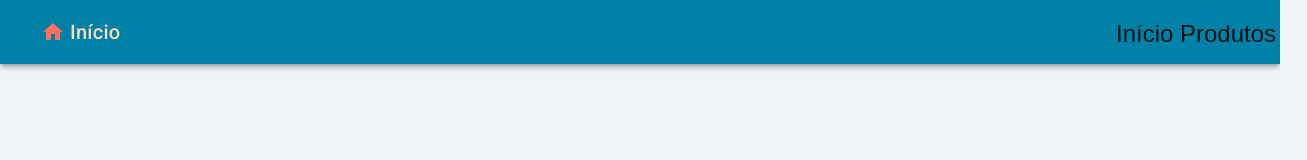
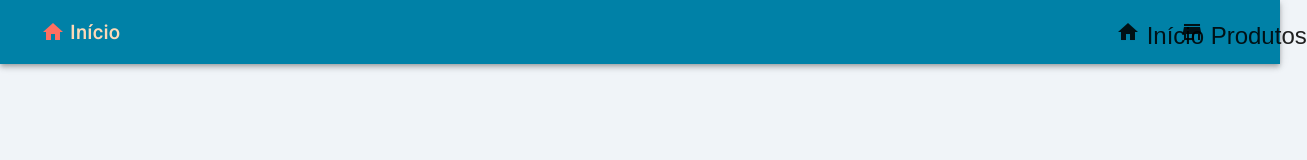
Before and after one commit to van-gomes/angular-project-essential, an Angular app in the folder products-frontend/: page / in a window 1280 px wide. Shown: the top 160 px of the page, 1307 px wide, since content can reach past the window. Built offline with nearby package versions, Linux system fonts and the light colour scheme.

Commit message:
Rename toogle functions and create toggleComponentHome function

```diff
--- a/products-frontend/src/app/components/templats/header/header.component.html
+++ b/products-frontend/src/app/components/templats/header/header.component.html
@@ -7,35 +7,18 @@
     </span>
 
     <div class="header_menu">
-        <!-- <a routerLink="/">
-            <i class="material-icons">home</i> Início
-        </a>
-        <a routerLink="/products">
-            <i class="material-icons">storefront</i> Produtos
-        </a> -->
-
         <!-- Botão de menu com acionador -->
-        <button mat-icon-button [matMenuTriggerFor]="menu" aria-label="Example icon-button">
-            <!-- <mat-icon>more_vert</mat-icon> -->
+        <button mat-icon-button (click)="toggleComponentHome()">
+            <mat-icon>home</mat-icon>
             Início
         </button>
 
-        <button mat-icon-button (click)="toggleComponent()" aria-label="Example icon-button">
-            <!-- <mat-icon>more_vert</mat-icon> -->
+        <button mat-icon-button (click)="toggleComponentProducts()">
+            <mat-icon>store</mat-icon>
              Produtos
         </button>
     </div>
 </mat-toolbar>
 
-<!-- Definição do mat-menu com identificador #menu -->
-<mat-menu #menu="matMenu">
-    <button mat-menu-item>Opção 1</button>
-    <button mat-menu-item>Opção 2</button>
-</mat-menu>
-
-<!-- <mat-menu #menu2="matMenu">
-    <button mat-menu-item>Opção 1</button>
-    <button mat-menu-item>Opção 2</button>
-</mat-menu>  -->
-
-<app-product-read *ngIf="showComponent"></app-product-read>
+<app-home *ngIf="showComponentHome"></app-home>
+<app-product-read *ngIf="showComponentProducts"></app-product-read>
--- a/products-frontend/src/app/components/templats/header/header.component.ts
+++ b/products-frontend/src/app/components/templats/header/header.component.ts
@@ -2,6 +2,7 @@ import { Component } from '@angular/core';
 import { CommonModule } from '@angular/common';
 import { MatToolbarModule } from '@angular/material/toolbar';
 import { HeaderService } from './header.service';
+import { HomeComponent } from '../../../views/home/home.component';
 import { ProductReadComponent } from '../../product/product-read/product-read.component';
 import {MatMenuModule} from '@angular/material/menu';
 import {MatButtonModule} from '@angular/material/button';
@@ -13,10 +14,10 @@ import { RouterModule } from '@angular/router';
   standalone: true,
   imports: [
     ProductReadComponent,
+    HomeComponent,
     CommonModule,
     MatToolbarModule,
     MatButtonModule,
-    MatMenuModule,
     MatIconModule,
     RouterModule
   ],
@@ -24,15 +25,20 @@ import { RouterModule } from '@angular/router';
   styleUrls: ['./header.component.css']
 })
 export class HeaderComponent {
-  showComponent = false;
+  showComponentHome = false;
+  showComponentProducts = false;
 
   constructor(private headerService: HeaderService) { }
 
   ngOnInit(): void {
   }
 
-  toggleComponent(): void {
-    this.showComponent = !this.showComponent;
+  toggleComponentHome(): void {
+    this.showComponentHome = !this.showComponentHome;
+  }
+
+  toggleComponentProducts(): void {
+    this.showComponentProducts = !this.showComponentProducts;
   }
 
   get title(): string {
```
